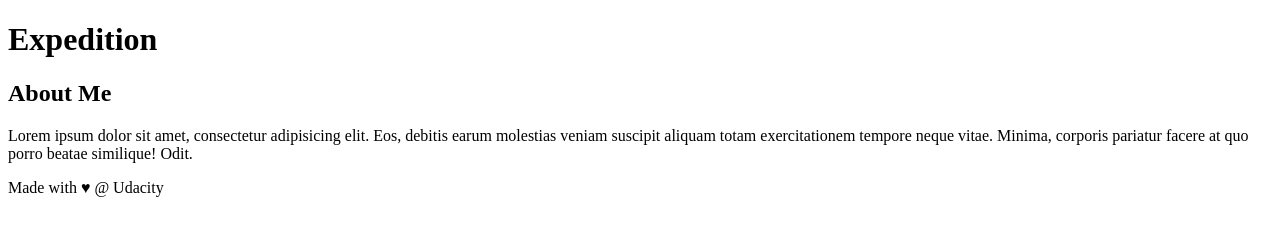
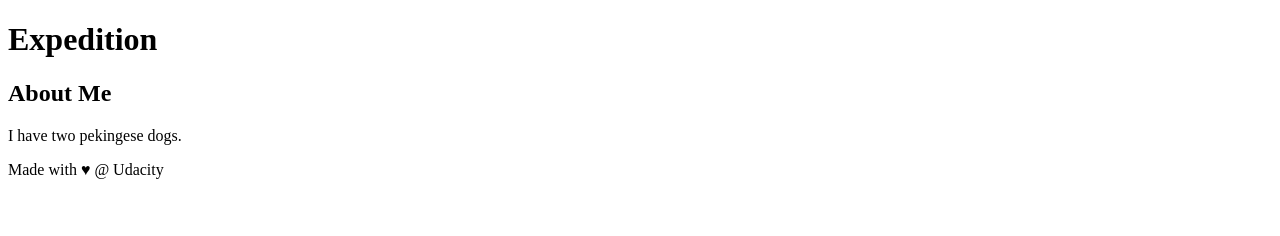
Before and after one commit to valeriyaede/new-git-project, a plain HTML site: page index.html in a window 1280 px wide. Drawn offline with Linux system fonts and the light colour scheme.

Commit message:
changed about me paragraph

```diff
--- a/index.html
+++ b/index.html
@@ -19,7 +19,7 @@
           <aside>
               <h2>About Me</h2>
 
-              <p>Lorem ipsum dolor sit amet, consectetur adipisicing elit. Eos, debitis earum molestias veniam suscipit aliquam totam exercitationem tempore neque vitae. Minima, corporis pariatur facere at quo porro beatae similique! Odit.</p>
+              <p>I have two pekingese dogs.</p>
           </aside>
           <!-- end of new content -->
         </main>
```
